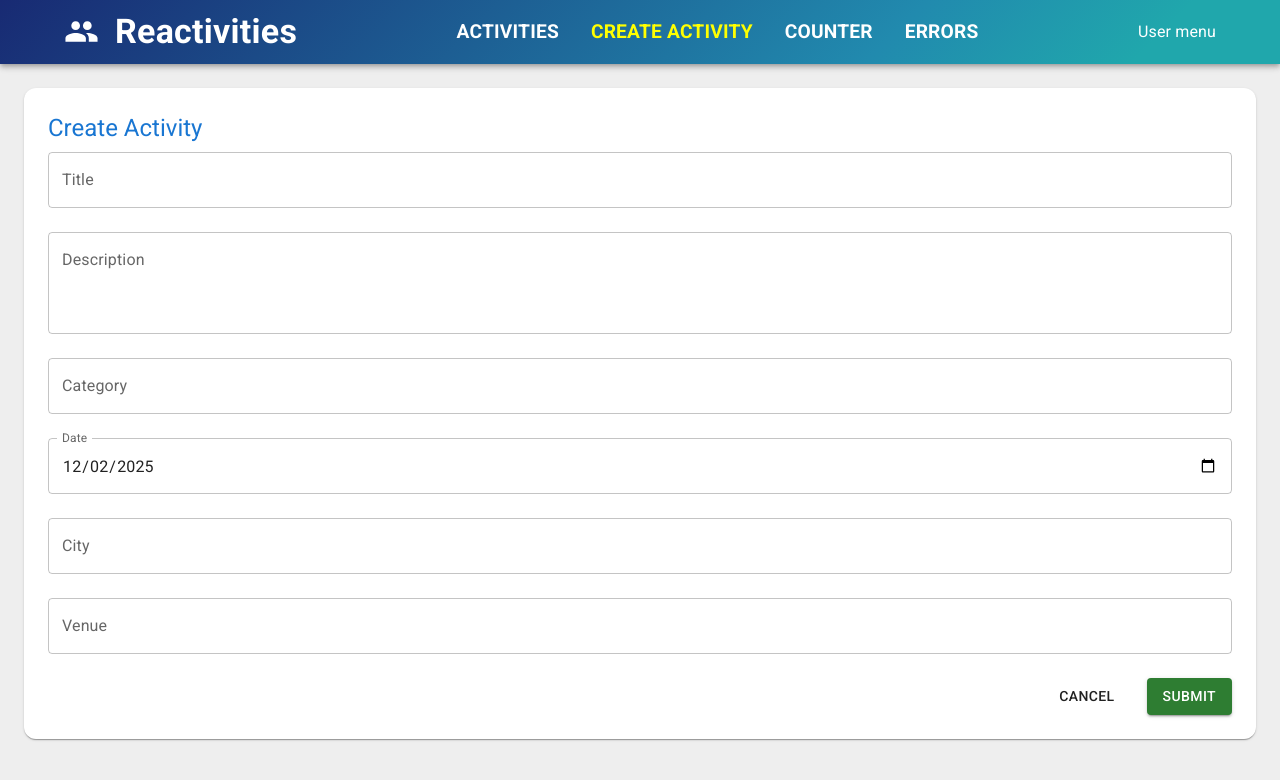
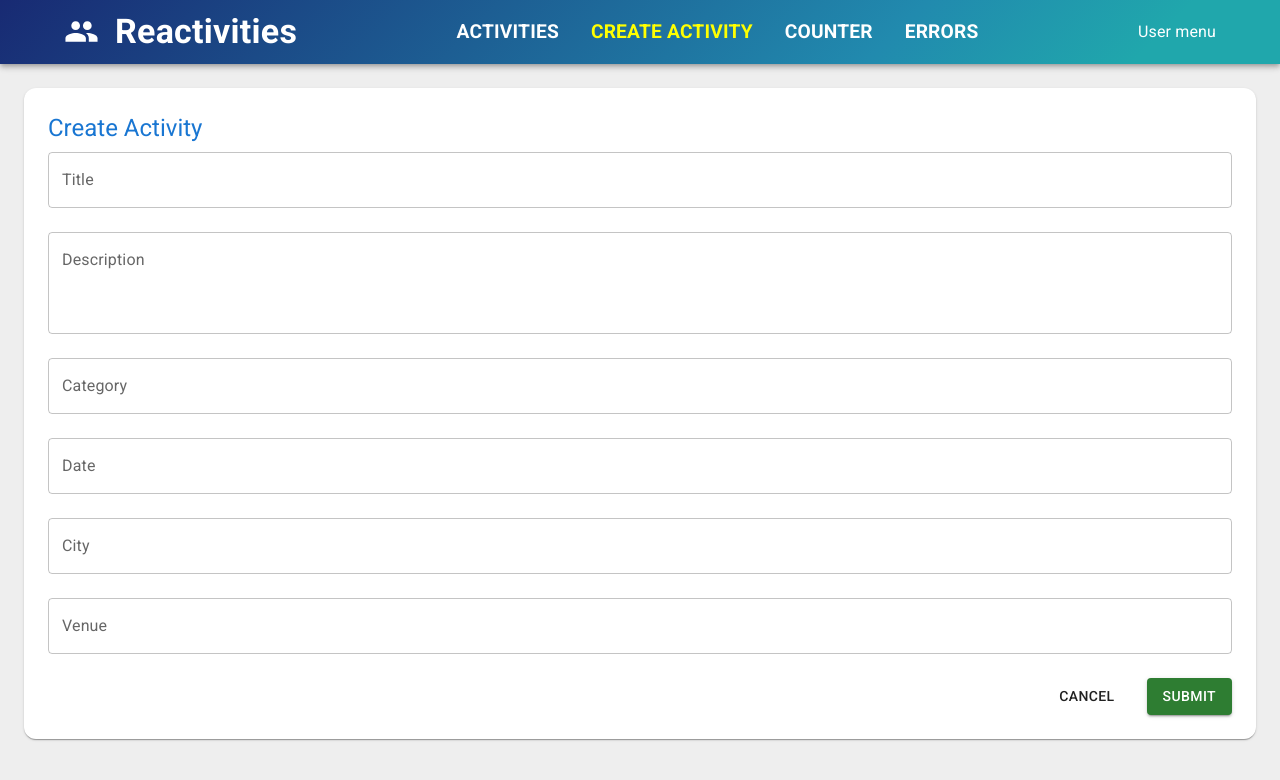
Before and after one commit to orlandoPeraza/Reactivities, a React app in the folder client/: page /createActivity in a window 1280 px wide. Shown: the top 780 px of the page. Built offline with nearby package versions, Linux system fonts and the light colour scheme; no server answers; the HTML template or start-up script is replaced by a standard one.

Commit message:
Add form validation and controlled inputs to ActivityForm

```diff
--- a/client/src/features/activities/form/ActivityForm.tsx
+++ b/client/src/features/activities/form/ActivityForm.tsx
@@ -1,11 +1,28 @@
-import { Box, Button, Paper, TextField, Typography } from "@mui/material";
+import { Box, Button, Paper, Typography } from "@mui/material";
 import { useActivities } from "../../../lib/hooks/useActivities";
 import { useParams } from "react-router";
-import { useForm, type FieldValues } from "react-hook-form";
+import { useForm } from "react-hook-form";
 import { useEffect } from "react";
+import {
+  activitySchema,
+  type ActivitySchema,
+} from "../../../lib/schemas/activitySchema";
+import { zodResolver } from "@hookform/resolvers/zod";
+import TextInput from "../../../app/shared/components/TextInput";
 
 export default function ActivityForm() {
-  const { register, reset, handleSubmit } = useForm();
+  const { control, reset, handleSubmit } = useForm<ActivitySchema>({
+    mode: "onTouched",
+    resolver: zodResolver(activitySchema),
+    defaultValues: {
+      title: "",
+      description: "",
+      category: "",
+      date: "",
+      city: "",
+      venue: "",
+    },
+  });
   const { id } = useParams();
   const { updateActivity, createActivity, activity, isLoadingActivity } =
     useActivities(id);
@@ -14,7 +31,7 @@
     if (activity) reset(activity);
   }, [activity, reset]);
 
-  const onSubmit = (data: FieldValues) => {
+  const onSubmit = (data: ActivitySchema) => {
     console.log(data);
   };
 
@@ -32,43 +49,18 @@
         flexDirection="column"
         gap={3}
       >
-        <TextField
-          {...register("title")}
-          label="Title"
-          defaultValue={activity?.title}
-        />
-        <TextField
-          {...register("description")}
+        <TextInput label="Title" control={control} name="title" />
+        <TextInput
           label="Description"
-          defaultValue={activity?.description}
+          control={control}
+          name="description"
           multiline
           rows={3}
         />
-        <TextField
-          {...register("category")}
-          label="Category"
-          defaultValue={activity?.category}
-        />
-        <TextField
-          {...register("date")}
-          label="Date"
-          type="date"
-          defaultValue={
-            activity?.date
-              ? new Date(activity.date).toISOString().split("T")[0]
-              : new Date().toISOString().split("T")[0]
-          }
-        />
-        <TextField
-          {...register("city")}
-          label="City"
-          defaultValue={activity?.city}
-        />
-        <TextField
-          {...register("venue")}
-          label="Venue"
-          defaultValue={activity?.venue}
-        />
+        <TextInput label="Category" control={control} name="category" />
+        <TextInput label="Date" control={control} name="date" />
+        <TextInput label="City" control={control} name="city" />
+        <TextInput label="Venue" control={control} name="venue" />
         <Box display="flex" justifyContent="end" gap={3}>
           <Button color="inherit">Cancel</Button>
           <Button
```
